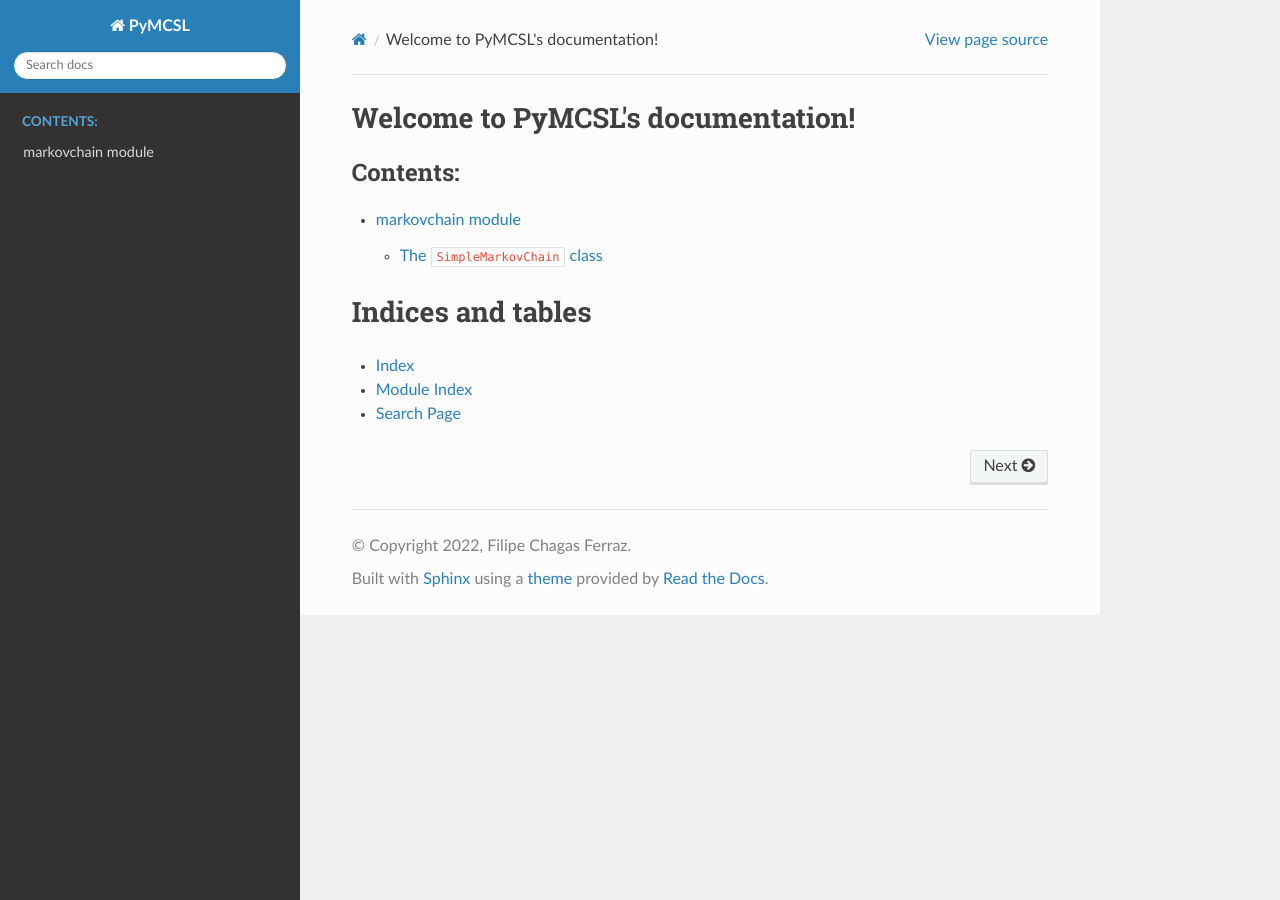
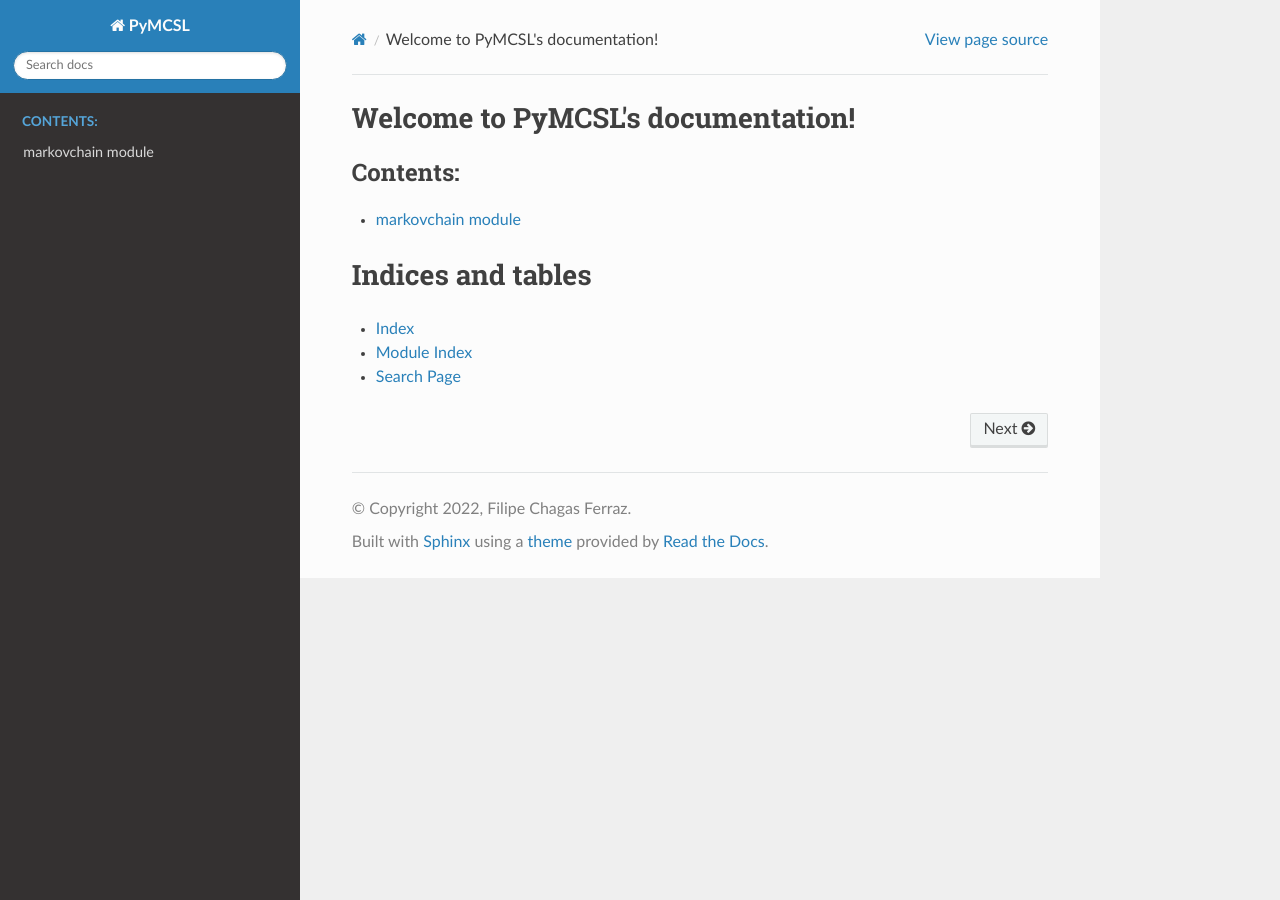
Before and after one commit to FilipeChagasDev/PyMCSL, a Sphinx documentation site: the page built from docs/index.rst, in a window 1280 px wide. Built offline with Sphinx 7.4.7 and the Read the Docs theme 2.0.0, drawn with Linux system fonts in a browser that asks for light colours.

Commit message:
Update markovchain.rst

```diff
--- a/docs/markovchain.rst
+++ b/docs/markovchain.rst
@@ -5,11 +5,3 @@ markovchain module
    :members:
    :undoc-members:
    :show-inheritance:
-
-
-The ``SimpleMarkovChain`` class
-*****************************
-.. autoclass:: markovchain.SimpleMarkovChain
-    :members:
-    :undoc-members:
-    :show-inheritance:
```
